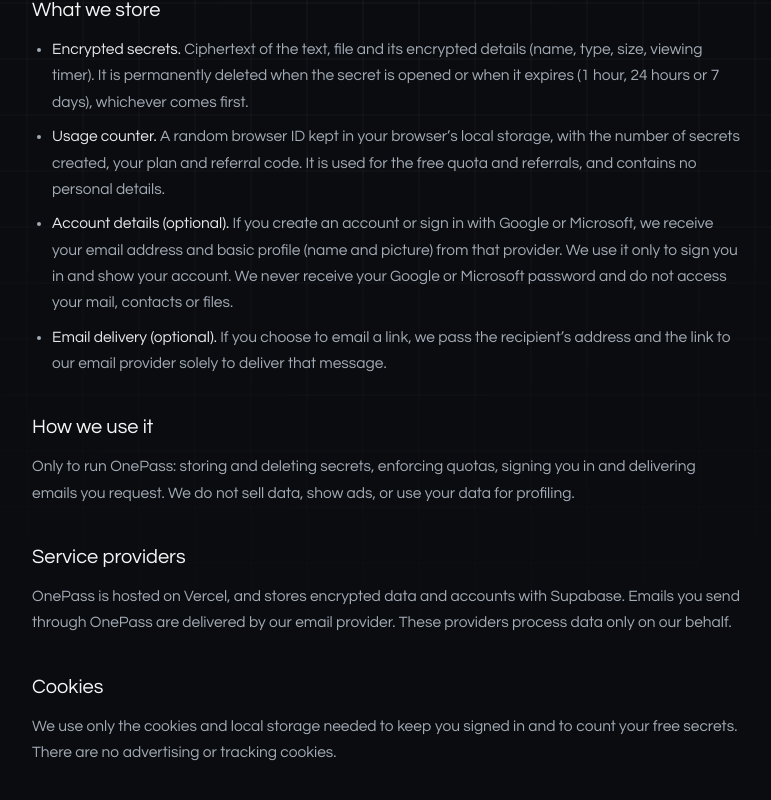
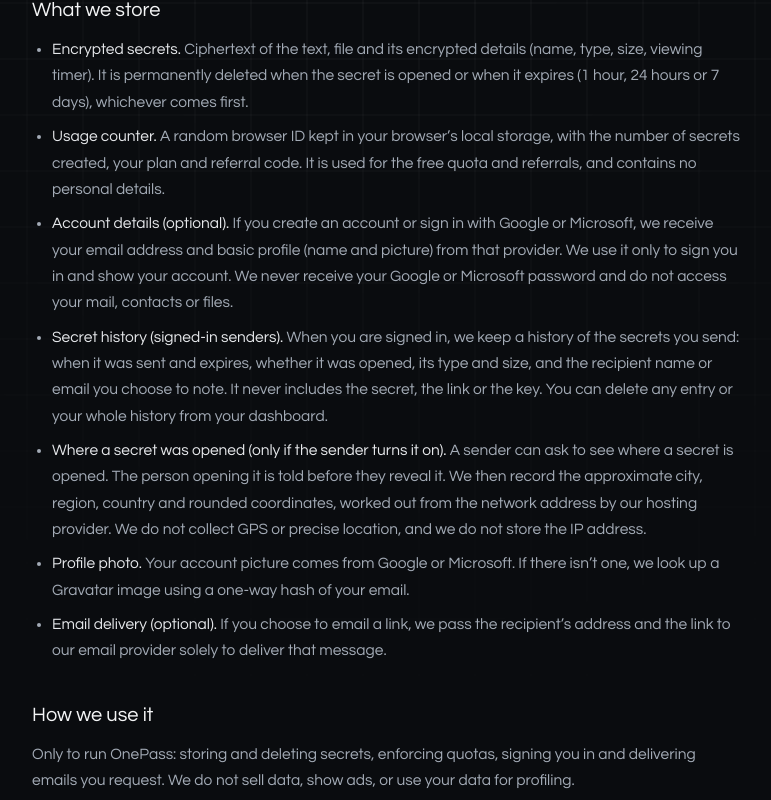
Before and after one commit to pulkitverma-commits/grokpass, a Next.js app: page /privacy in a window 1280 px wide. Shown: the part 556-1356 px from the top of the page, without its empty margins (252-1023 px from the left). Built offline with nearby package versions, Linux system fonts and the light colour scheme.

Commit message:
Add details about secret history and location tracking

```diff
--- a/app/privacy/page.tsx
+++ b/app/privacy/page.tsx
@@ -16,6 +16,9 @@
         <li><strong>Encrypted secrets.</strong> Ciphertext of the text, file and its encrypted details (name, type, size, viewing timer). It is permanently deleted when the secret is opened or when it expires (1 hour, 24 hours or 7 days), whichever comes first.</li>
         <li><strong>Usage counter.</strong> A random browser ID kept in your browser’s local storage, with the number of secrets created, your plan and referral code. It is used for the free quota and referrals, and contains no personal details.</li>
         <li><strong>Account details (optional).</strong> If you create an account or sign in with Google or Microsoft, we receive your email address and basic profile (name and picture) from that provider. We use it only to sign you in and show your account. We never receive your Google or Microsoft password and do not access your mail, contacts or files.</li>
+        <li><strong>Secret history (signed-in senders).</strong> When you are signed in, we keep a history of the secrets you send: when it was sent and expires, whether it was opened, its type and size, and the recipient name or email you choose to note. It never includes the secret, the link or the key. You can delete any entry or your whole history from your dashboard.</li>
+        <li><strong>Where a secret was opened (only if the sender turns it on).</strong> A sender can ask to see where a secret is opened. The person opening it is told before they reveal it. We then record the approximate city, region, country and rounded coordinates, worked out from the network address by our hosting provider. We do not collect GPS or precise location, and we do not store the IP address.</li>
+        <li><strong>Profile photo.</strong> Your account picture comes from Google or Microsoft. If there isn’t one, we look up a Gravatar image using a one-way hash of your email.</li>
         <li><strong>Email delivery (optional).</strong> If you choose to email a link, we pass the recipient’s address and the link to our email provider solely to deliver that message.</li>
       </ul>
 
```
